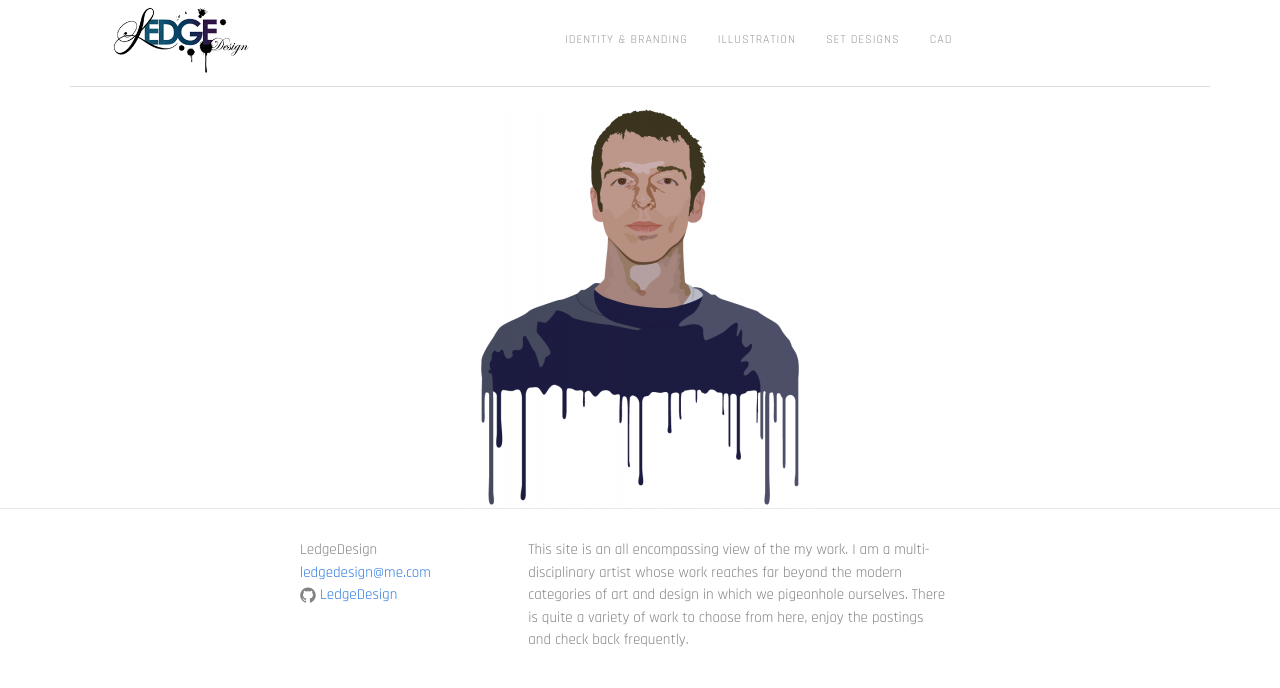
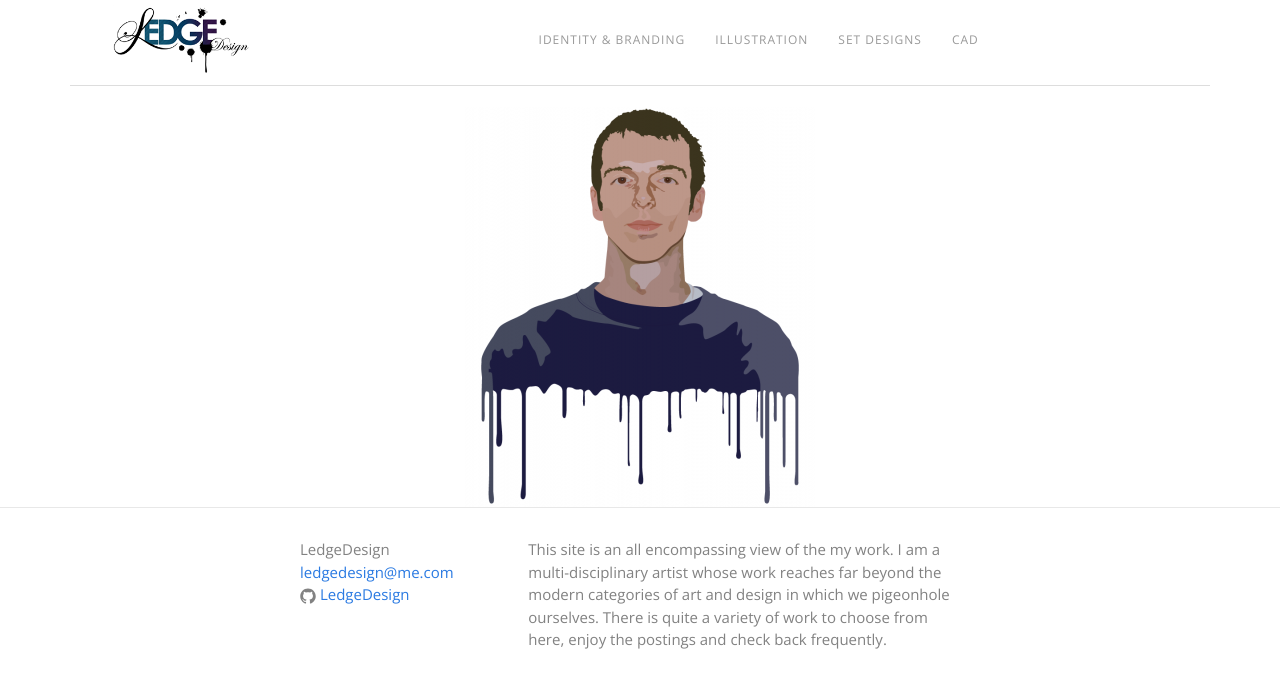
Before and after one commit to LedgeDesign/Home, a Jekyll site: the page built from index.html, in a window 1280 px wide. Shown: the top 688 px of the page. Built offline with Jekyll 4.4.1, drawn with Linux system fonts in a browser that asks for light colours; nearby versions of some CDN libraries.

Commit message:
Update main.scss

```diff
--- a/css/main.scss
+++ b/css/main.scss
@@ -2,12 +2,12 @@
 # Only the main Sass file needs front matter (the dashes are enough)
 ---
 @charset "utf-8";
-@import url('https://fonts.googleapis.com/css?family=Rajdhani');
+@import url('https://fonts.googleapis.com/css?family=Open+Sans');
 
 // Our variables
 //Added futura-pt do I need to upload actual font to github? does not seem to activate
 //added $base-letter-spacing: 1px; does not seem to activate
-$base-font-family: "Rajdhani", "Century Gothic", CenturyGothic, "Apple Gothic", AppleGothic, "URW Gothic L", "Avant Garde", Arial ,sans-serif;
+$base-font-family: "Open Sans", "Century Gothic", CenturyGothic, "Apple Gothic", AppleGothic, "URW Gothic L", "Avant Garde", Arial ,sans-serif;
 $base-font-size:   12px;
 $small-font-size:  $base-font-size * .875;
 $base-line-height: 1.5;
```
